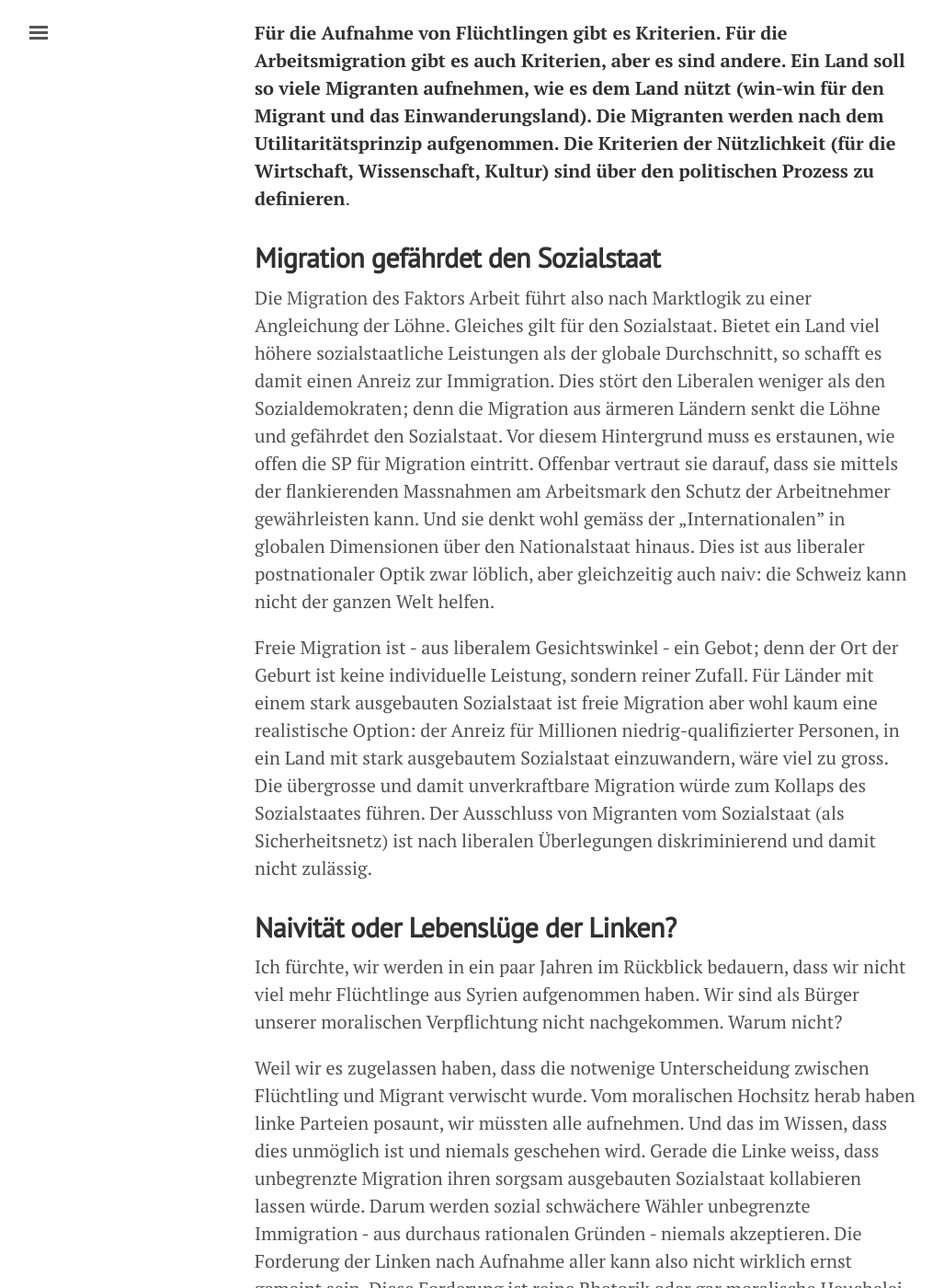
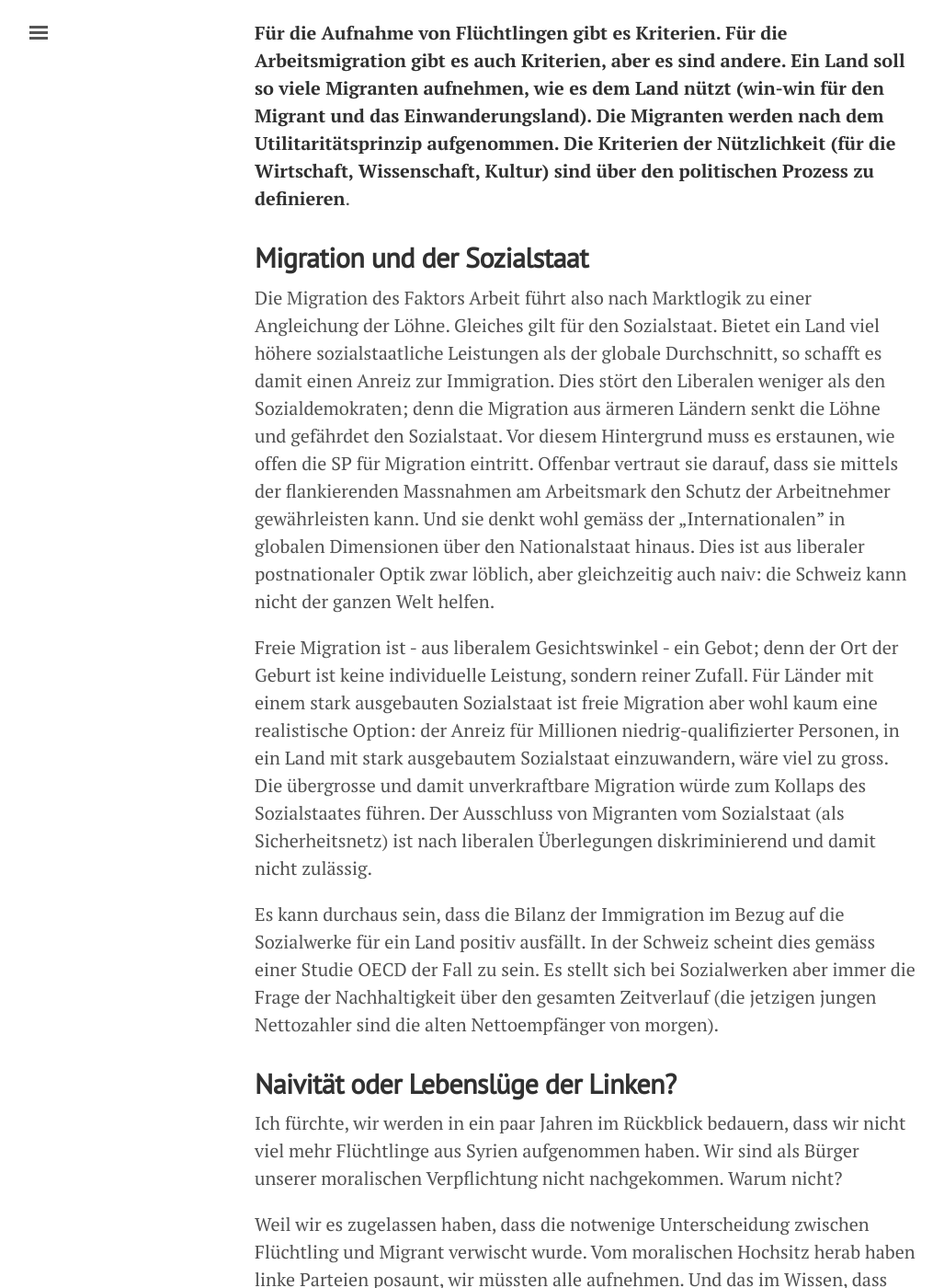
Before and after one commit to freinhard/freinhard.github.io, a Jekyll site: the page built from _posts/2015-11-03-fluechtlinge-migration.md, in a window 1280 px wide and 1400 px high, scrolled down 3859 px. Shown: the whole window at 92% size, without its empty margins (3-1030 px from the left). Built offline with Jekyll 4.4.1, drawn with Linux system fonts in a browser that asks for light colours; comment, search, counter and statistics services are not loaded.

Commit message:
Bilanz der Immigration

```diff
--- a/_posts/2015-11-03-fluechtlinge-migration.md
+++ b/_posts/2015-11-03-fluechtlinge-migration.md
@@ -52,10 +52,12 @@ Dies spricht für Migration. Ein Land wie die Schweiz wäre wirtschaftlich (und
 
 **Für die Aufnahme von Flüchtlingen gibt es Kriterien. Für die Arbeitsmigration gibt es auch Kriterien, aber es sind andere. Ein Land soll so viele Migranten aufnehmen, wie es dem Land nützt (win-win für den Migrant und das Einwanderungsland). Die Migranten werden nach dem Utilitaritätsprinzip aufgenommen. Die Kriterien der Nützlichkeit (für die Wirtschaft, Wissenschaft, Kultur) sind über den politischen Prozess zu definieren**.
 
-## Migration gefährdet den Sozialstaat
+## Migration und der Sozialstaat
 Die Migration des Faktors Arbeit führt also nach Marktlogik zu einer Angleichung der Löhne. Gleiches gilt für den Sozialstaat. Bietet ein Land viel höhere sozialstaatliche Leistungen als der globale Durchschnitt, so schafft es damit einen Anreiz zur Immigration. Dies stört den Liberalen weniger als den Sozialdemokraten; denn die Migration aus ärmeren Ländern senkt die Löhne und gefährdet den Sozialstaat. Vor diesem Hintergrund muss es erstaunen, wie offen die SP für Migration eintritt. Offenbar vertraut sie darauf, dass sie mittels der flankierenden Massnahmen am Arbeitsmark den Schutz der Arbeitnehmer gewährleisten kann. Und sie denkt wohl gemäss der „Internationalen” in globalen Dimensionen über den Nationalstaat hinaus. Dies ist aus liberaler postnationaler Optik zwar löblich, aber gleichzeitig auch naiv: die Schweiz kann nicht der ganzen Welt helfen.
 
 Freie Migration ist - aus liberalem Gesichtswinkel - ein Gebot; denn der Ort der Geburt ist keine individuelle Leistung, sondern reiner Zufall. Für Länder mit einem stark ausgebauten Sozialstaat ist freie Migration aber wohl kaum eine realistische Option: der Anreiz für Millionen niedrig-qualifizierter Personen, in ein Land mit stark ausgebautem Sozialstaat einzuwandern, wäre viel zu gross. Die übergrosse und damit unverkraftbare Migration würde zum Kollaps des Sozialstaates führen. Der Ausschluss von Migranten vom Sozialstaat (als Sicherheitsnetz) ist nach liberalen Überlegungen diskriminierend und damit nicht zulässig.
+
+Es kann durchaus sein, dass die Bilanz der Immigration im Bezug auf die Sozialwerke für ein Land positiv ausfällt. In der Schweiz scheint dies gemäss einer Studie OECD der Fall zu sein. Es stellt sich bei Sozialwerken aber immer die Frage der Nachhaltigkeit über den gesamten Zeitverlauf (die jetzigen jungen Nettozahler sind die alten Nettoempfänger von morgen).
 
 ## Naivität oder Lebenslüge der Linken?
 Ich fürchte, wir werden in ein paar Jahren im Rückblick bedauern, dass wir nicht viel mehr Flüchtlinge aus Syrien aufgenommen haben. Wir sind als Bürger unserer moralischen Verpflichtung nicht nachgekommen. Warum nicht?
```
